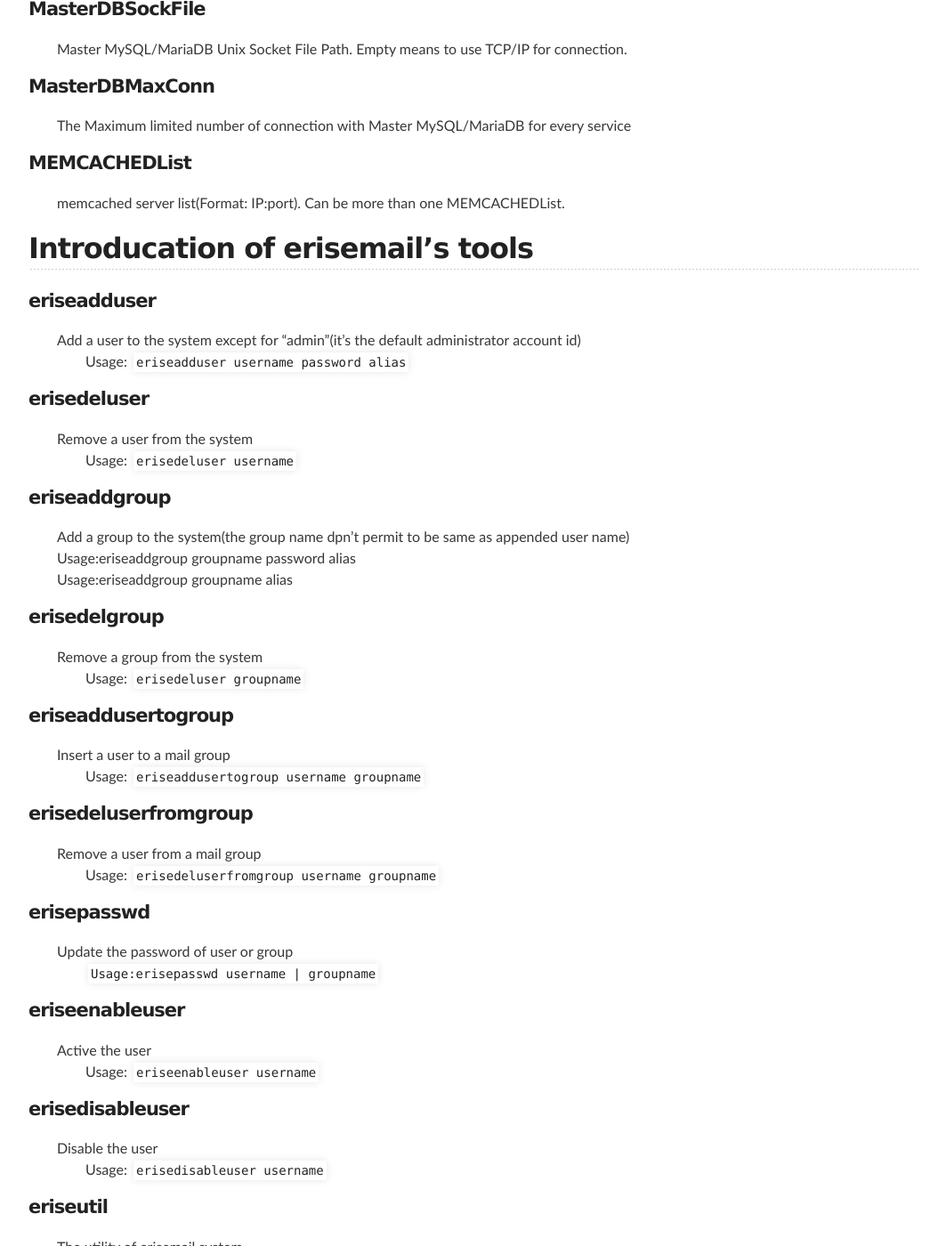
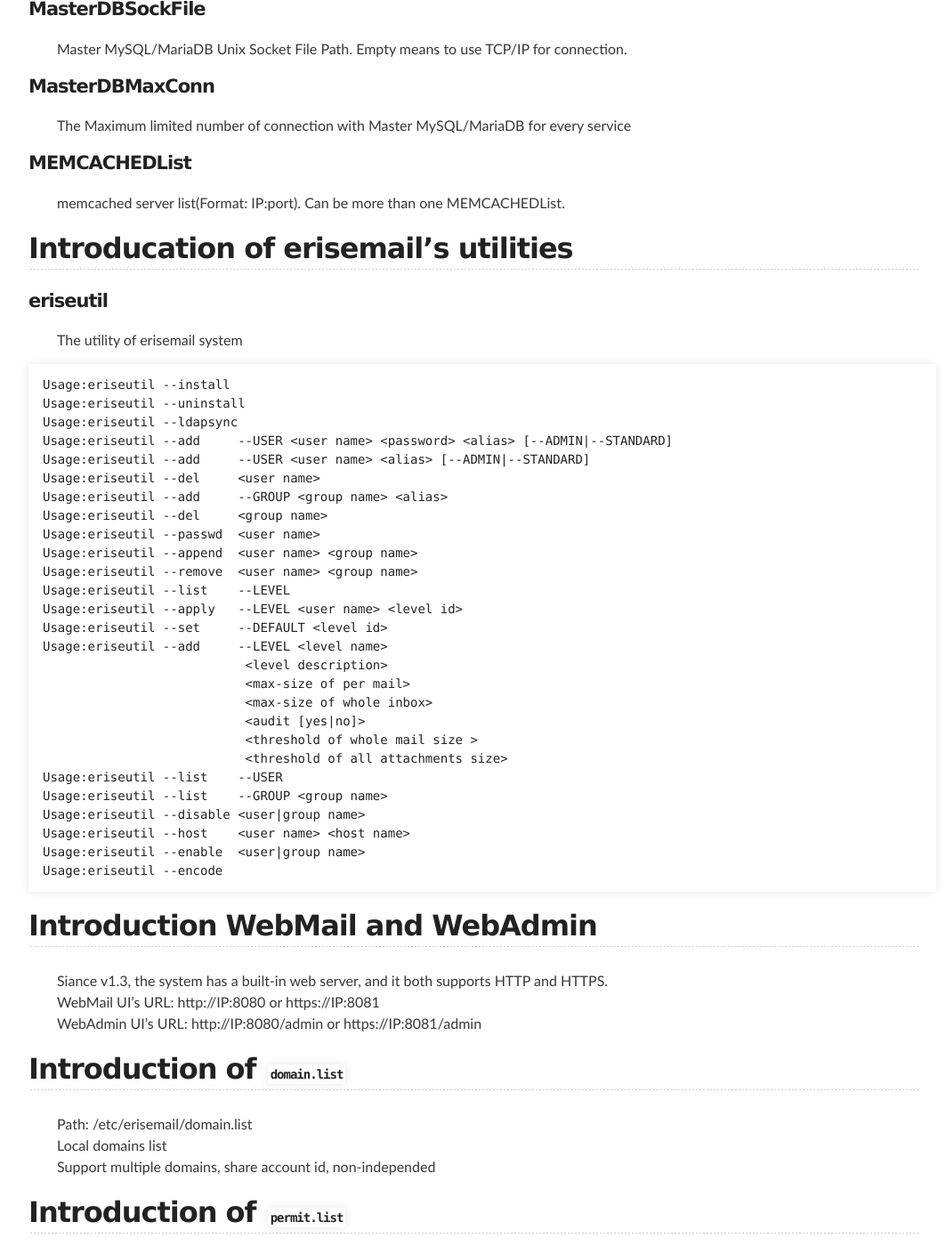
Before and after one commit to erisesoft/erisesoft.github.io, a Jekyll site: the page built from _posts/2018-5-9-英文配置手册.md, in a window 1280 px wide and 1400 px high, scrolled down 6591 px. Shown: the whole window at 89% size, without its empty margins (108-1171 px from the left). Built offline with Jekyll 4.4.1, drawn with Linux system fonts in a browser that asks for light colours; our own code applies the rules of GitHub Pages for plain Markdown files; some of the changed text lies outside the part shown.

Commit message:
Update 2018-5-9-英文配置手册.md

````diff
--- a/_posts/2018-5-9-英文配置手册.md
+++ b/_posts/2018-5-9-英文配置手册.md
@@ -227,84 +222,40 @@
 #### MEMCACHEDList
 * memcached server list(Format: IP:port). Can be more than one MEMCACHEDList.
 
-## Introducation of erisemail's tools
-
-#### eriseadduser
-* Add a user to the system except for "admin"(it's the default administrator account id)
-  * Usage: `eriseadduser username password alias`
-
-#### erisedeluser
-* Remove a user from the system
-  * Usage: `erisedeluser username`
-
-#### eriseaddgroup
-* Add a group to the system(the group name dpn't permit to be same as appended user name)
-* Usage:eriseaddgroup groupname password alias
-* Usage:eriseaddgroup groupname alias
-
-#### erisedelgroup
-* Remove a group from the system
-  * Usage: `erisedeluser groupname`
-
-#### eriseaddusertogroup
-* Insert a user to a mail group
-  * Usage: `eriseaddusertogroup username groupname`
-
-#### erisedeluserfromgroup
-* Remove a user from a mail group
-  * Usage: `erisedeluserfromgroup username groupname`
-
-#### erisepasswd
-* Update the password of user or group
-  * `Usage:erisepasswd username | groupname`
-
-#### eriseenableuser
-* Active the user
-  * Usage: `eriseenableuser username`
-
-#### erisedisableuser
-* Disable the user
-  * Usage: `erisedisableuser username`
+## Introducation of erisemail's utilities
 
 #### eriseutil
 * The utility of erisemail system
 
-`    * Usage:eriseutil --install`
-
-`    * Usage:eriseutil --uninstall`
-
-`    * Usage:eriseutil -a <user|group name> password  alias [-u|-g] [-A|-U]`
-
-`    * Usage:eriseutil -a <user|group name> alias [-u|-g] [-A|-U]`
-
-`    * Usage:eriseutil -d <user|group name>`
-
-`    * Usage:eriseutil -p <user name>`
-
-`    * Usage:eriseutil -A <user name> <group name>`
-
-`    * Usage:eriseutil -D <user name> <group name>`
-
-`    * Usage:eriseutil -l --level`
-
-`    * Usage:eriseutil -s --level <user name> <level id>`
-
-`    * Usage:eriseutil -s --defaultlevel <level id>`
-
-`    * Usage:eriseutil -a --level <level name> <level description> <max-size of per mail> <max-size of whole inbox> <audit [yes|no]> <threshold of whole mail size > <threshold of all attachments size>`
-
-`    * Usage:eriseutil -l --user`
-
-`    * Usage:eriseutil -l --group <group name>`
-
-`    * Usage:eriseutil --disable <user|group name>`
-
-`    * Usage:eriseutil --enable <user|group name>`
-
-`    * Usage:eriseutil --host <user name>`
-
-`    * Usage:eriseutil --encode`
-
+```
+Usage:eriseutil --install
+Usage:eriseutil --uninstall
+Usage:eriseutil --ldapsync
+Usage:eriseutil --add     --USER <user name> <password> <alias> [--ADMIN|--STANDARD]
+Usage:eriseutil --add     --USER <user name> <alias> [--ADMIN|--STANDARD]
+Usage:eriseutil --del     <user name>
+Usage:eriseutil --add     --GROUP <group name> <alias>
+Usage:eriseutil --del     <group name>
+Usage:eriseutil --passwd  <user name>
+Usage:eriseutil --append  <user name> <group name>
+Usage:eriseutil --remove  <user name> <group name>
+Usage:eriseutil --list    --LEVEL
+Usage:eriseutil --apply   --LEVEL <user name> <level id>
+Usage:eriseutil --set     --DEFAULT <level id>
+Usage:eriseutil --add     --LEVEL <level name>
+                           <level description>
+                           <max-size of per mail>
+                           <max-size of whole inbox>
+                           <audit [yes|no]>
+                           <threshold of whole mail size >
+                           <threshold of all attachments size>
+Usage:eriseutil --list    --USER
+Usage:eriseutil --list    --GROUP <group name>
+Usage:eriseutil --disable <user|group name>
+Usage:eriseutil --host    <user name> <host name>
+Usage:eriseutil --enable  <user|group name>
+Usage:eriseutil --encode
+```
 ## Introduction WebMail and WebAdmin
 * Siance v1.3, the system has a built-in web server, and it both supports HTTP and HTTPS.
 * WebMail UI's URL: http://IP:8080 or https://IP:8081
````
Also changed, not shown: other parts of _posts/2018-5-9-英文配置手册.md (+0 -5 lines).
